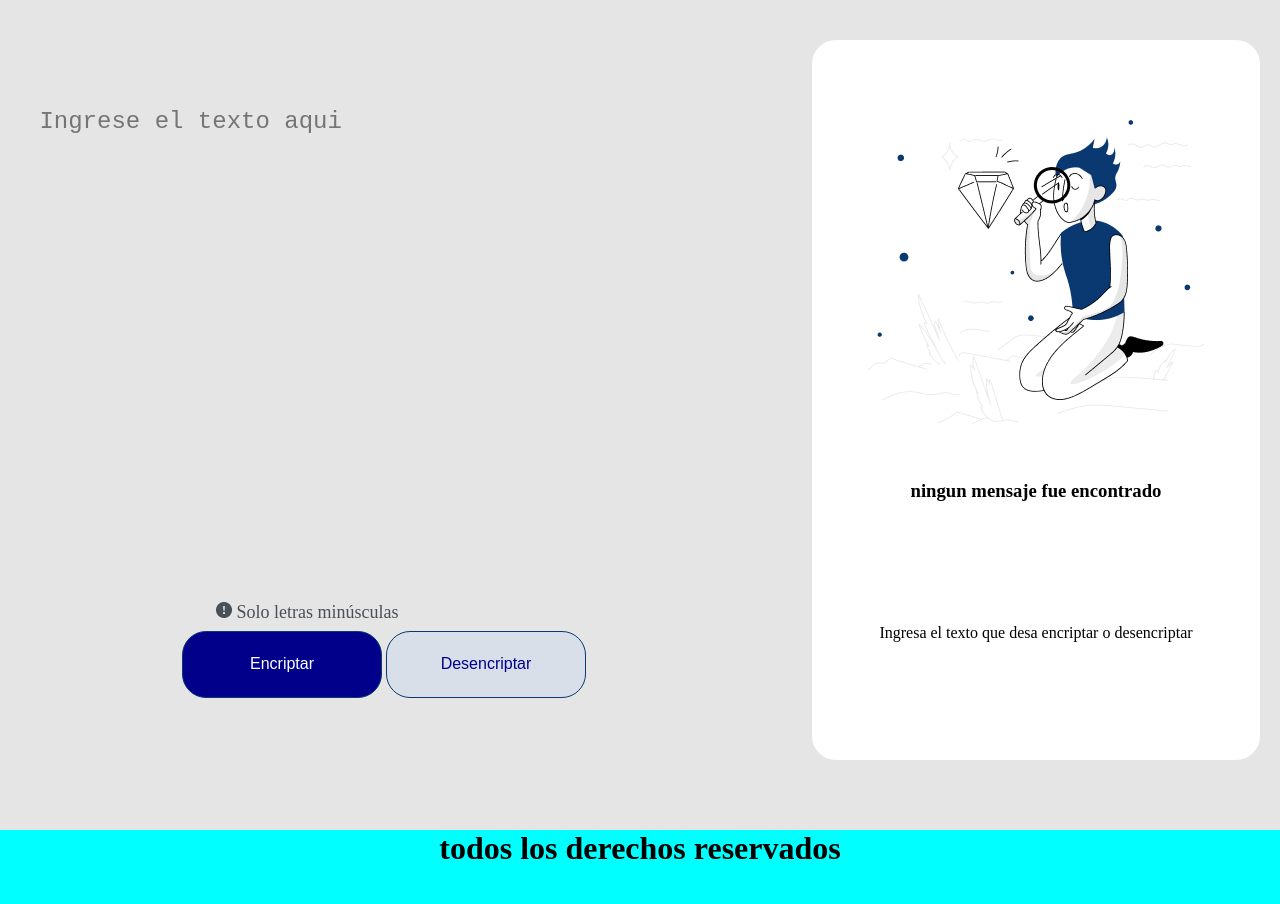
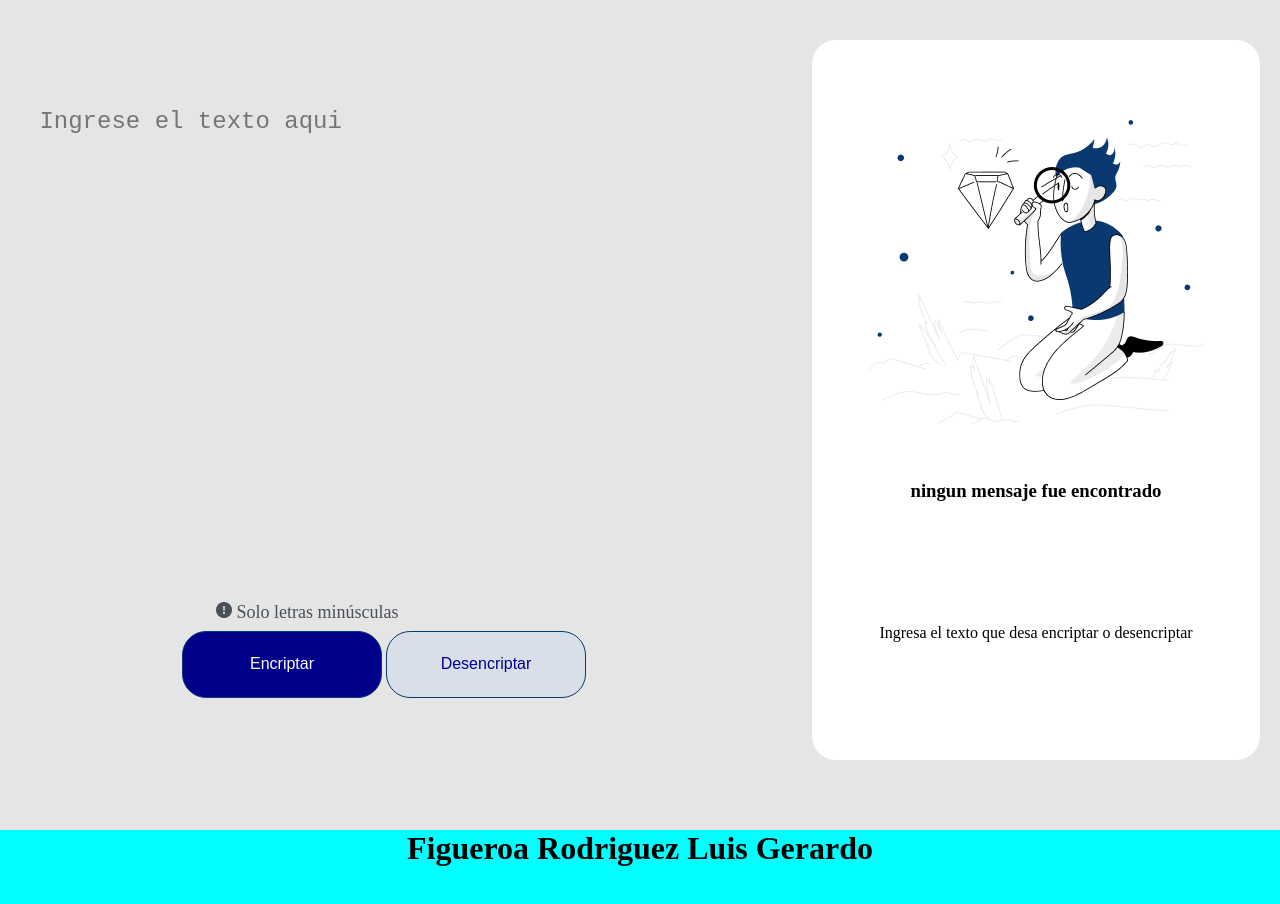
Before and after one commit to gerardo3812/challengeOneCodificador, a plain HTML site: page index.html in a window 1280 px wide. Shown: the part 70-974 px from the top of the page. Drawn offline with Linux system fonts and the light colour scheme.

Commit message:
actualización de pie de pagina

```diff
--- a/index.html
+++ b/index.html
@@ -41,7 +41,7 @@
         </section>
       </main>
       <footer>
-        <h1>todos los derechos reservados</h1>
+        <h1>Figueroa Rodriguez Luis Gerardo</h1>
       </footer>
       <script src="funcionalidad.js"></script>
 </body>
--- a/styles.css
+++ b/styles.css
@@ -36,12 +36,15 @@ section{
     box-sizing: border-box;
     overflow: hidden;
 }
+
 .contenedor-muneco{
       width: 100%;
       height: 50%;
       text-align: center;
       padding-top: 80;
-}
+      object-fit: cover;
+
+    }
 .contenedor-h3{
     width: 100%;
     height: 20%;
@@ -134,7 +137,6 @@ footer{
     padding: 13px;/*se aleja del marco de arriba */
 }
 .alertaminusculas{
-
     display:block;
     padding-bottom: 1%;
     padding-right: 20%;
```
